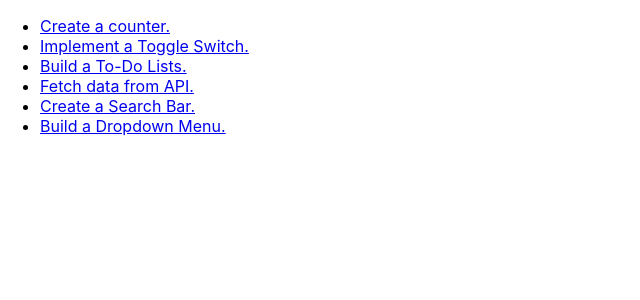
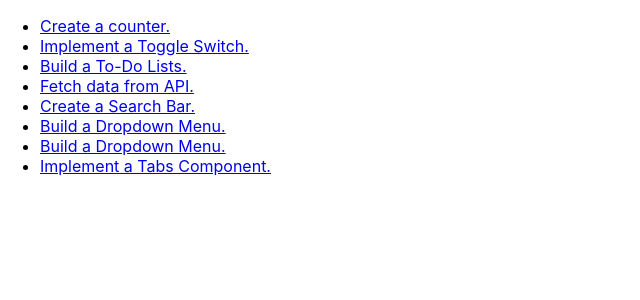
Before and after one commit to TechNightFury/React-Live-Coding, a React (Create React App) app: page / in a window 1280 px wide. Shown: the top 300 px of the page, without its empty margins (0-640 px from the left). Built offline with nearby package versions, Linux system fonts and the light colour scheme.

Commit message:
feat: set config for routing

```diff
--- a/src/App.js
+++ b/src/App.js
@@ -8,6 +8,7 @@ import Todos from './pages/Todos';
 import DataFetcher from './pages/DataFetcher';
 import Searchbar from './pages/Searchbar';
 import DropdownMenu from './pages/DropdownMenu';
+import Tabs from './pages/Tabs';
 
 function App() {
   return (
@@ -20,6 +21,7 @@ function App() {
         <Route path='data-fetch' element={<DataFetcher />} />
         <Route path='searchbar' element={<Searchbar />} />
         <Route path='dropdown' element={<DropdownMenu />} />
+        <Route path='tabs' element={<Tabs />} />
       </Routes>
     </Router>
   );
--- a/src/pages/Layout.js
+++ b/src/pages/Layout.js
@@ -24,6 +24,12 @@ const Layout = () => {
                     <li>
                         <Link to='/dropdown'>Build a Dropdown Menu.</Link>
                     </li>
+                    <li>
+                        <Link to='/dropdown'>Build a Dropdown Menu.</Link>
+                    </li>
+                    <li>
+                        <Link to='/tabs'>Implement a Tabs Component.</Link>
+                    </li>
                 </ul>
             </nav>
         </>
```
